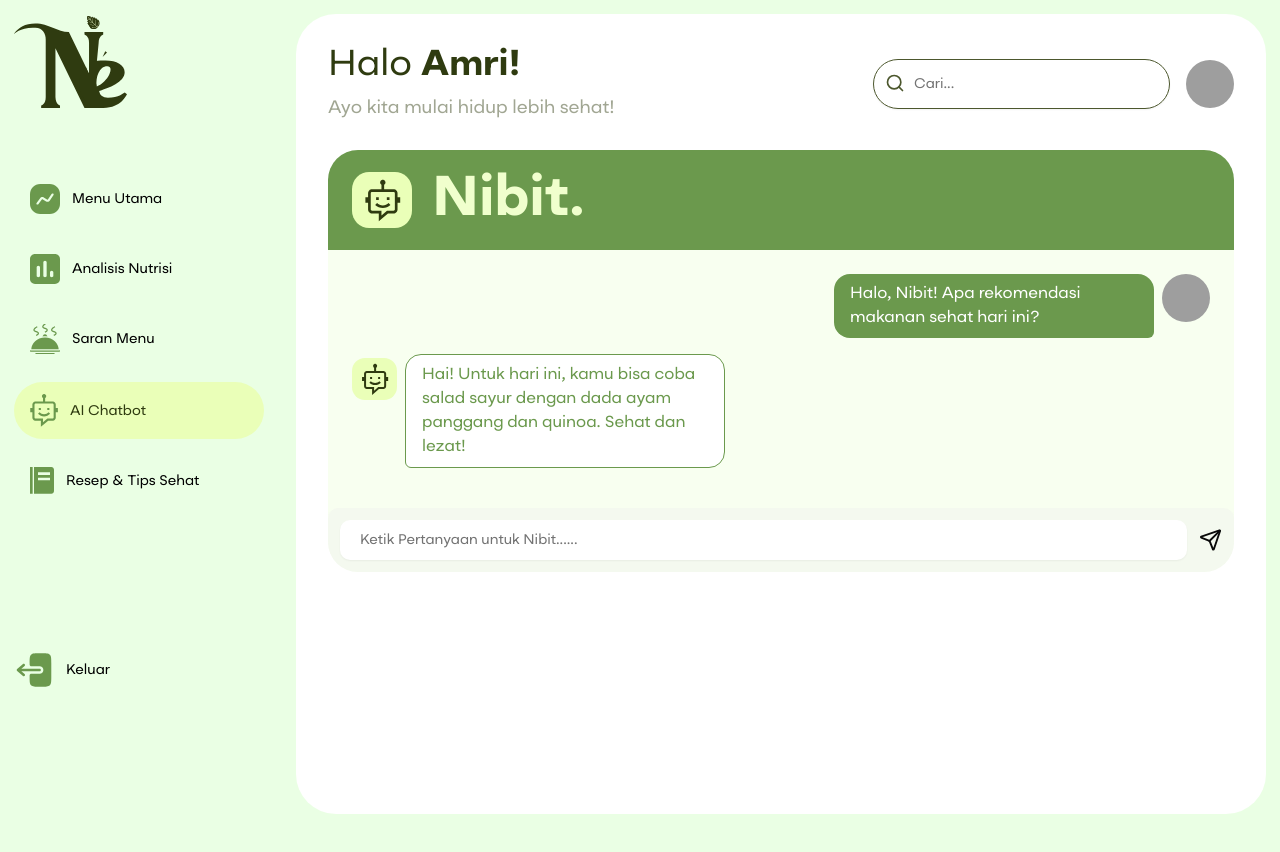
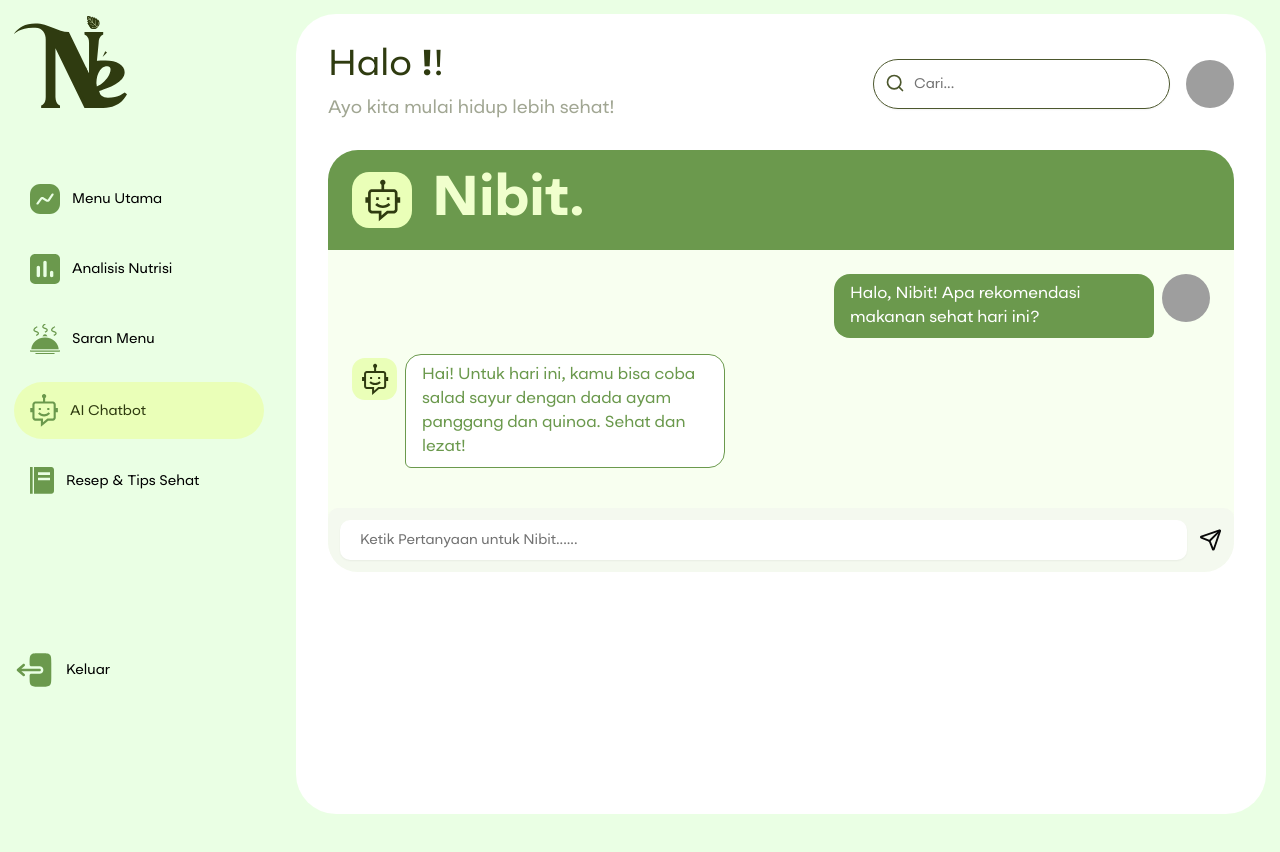
Before and after one commit to MicRoCats7/nutriste, a Next.js app: page /ai-chatbot in a window 1280 px wide. Shown: the top 852 px of the page. Built offline with nearby package versions, Linux system fonts and the light colour scheme; grey boxes are pictures that could not be loaded.

Commit message:
add username

```diff
--- a/components/shared/Navbar.tsx
+++ b/components/shared/Navbar.tsx
@@ -4,12 +4,14 @@ import { Input } from '../ui/input';
 import { Search } from 'lucide-react';
 
 function Navbar() {
+  const username = typeof window !== 'undefined' ? localStorage.getItem('username') : null;
+
   return (
     <div className="w-full">
       <div className="flex items-center justify-between gap-4">
         <div className="flex flex-col gap-2">
           <h3 className="text-4xl font-normal text-fourth">
-            Halo <strong>Amri!</strong>
+            Halo <strong>{username ? username.split(' ')[0] : ''}!</strong>!
           </h3>
           <p className="text-lg text-fourth opacity-45">Ayo kita mulai hidup lebih sehat!</p>
         </div>
```
